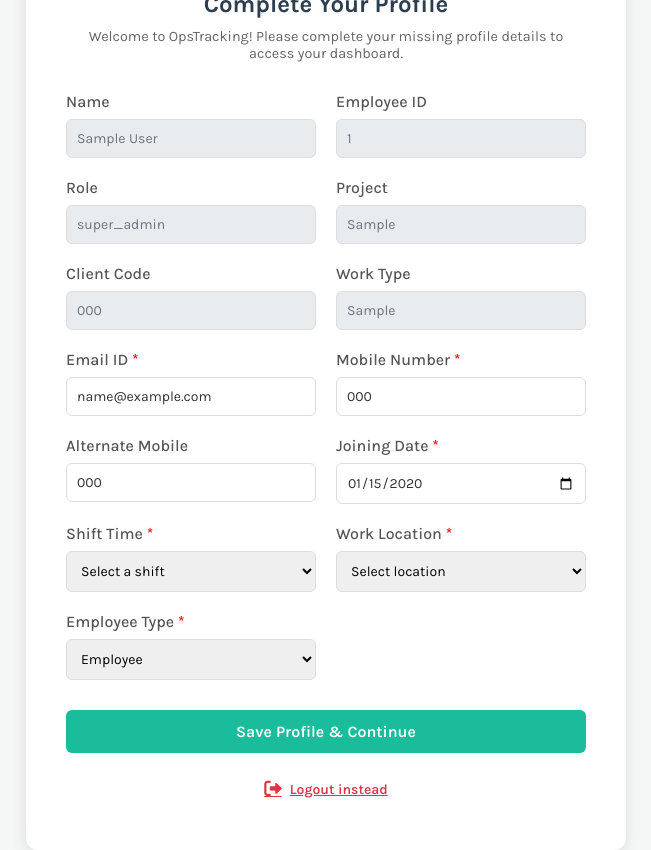
After one commit to harshalEagleX/operationsTrackingArdur, a Django app: page /profile-setup/ in a window 1280 px wide. The commit adds this page. Shown: the whole page, without its empty margins (314-965 px from the left). Run offline with Django 5.2, Linux system fonts and the light colour scheme; a user stored in the database is signed in; tables that the repository leaves empty hold one stand-in row (values such as "Sample post"); parts of the project's set-up code (start-up, migrations or seed data) failed here and were passed over.

Commit message:
feature/ashutosh

```diff
--- a/apps/accounts/views.py
+++ b/apps/accounts/views.py
@@ -121,6 +121,7 @@ class EmployeeViewSet(ServiceMixin, EnvelopeMixin, viewsets.ModelViewSet):
     search_fields = ["employee_id", "name", "email", "project", "designation"]
     ordering_fields = ["name", "employee_id", "role", "date_of_joining"]
     ordering = ["name"]
+    pagination_class = None
 
     def get_permissions(self):
         if self.action in ("list", "retrieve"):
--- a/pages/urls.py
+++ b/pages/urls.py
@@ -8,6 +8,7 @@ from pages.views import (
     SignupPage,
     SettingsPage,
     UserDashboardPage,
+    ProfileSetupPage,
 )
 
 app_name = "pages"
@@ -18,6 +19,7 @@ urlpatterns = [
     path("signup/", SignupPage.as_view(), name="signup"),
     path("dashboard/", DashboardPage.as_view(), name="dashboard"),
     path("userdashboard/", UserDashboardPage.as_view(), name="userdashboard"),
+    path("profile-setup/", ProfileSetupPage.as_view(), name="profile_setup"),
     path("settings/", SettingsPage.as_view(), name="settings"),
     path("chat/", ChatPage.as_view(), name="chat"),
 ]
--- a/pages/views.py
+++ b/pages/views.py
@@ -22,10 +22,61 @@ class BasePage(LoginRequiredMixin, TemplateView):
     login_url = "/login/"
     page_title = "OpsTracking"
 
+    def dispatch(self, request, *args, **kwargs):
+        if request.user.is_authenticated and not getattr(request.user, 'is_super_admin', False):
+            from apps.accounts.models import Employee
+            emp = Employee.objects.filter(employee_id=request.user.emp_id).first()
+            if emp:
+                # Mandatory fields required for completion
+                if not emp.email or not emp.phone or not emp.department or not emp.shift or not emp.date_of_joining:
+                    return redirect(reverse("pages:profile_setup"))
+        return super().dispatch(request, *args, **kwargs)
+
     def get_context_data(self, **kwargs):
         context = super().get_context_data(**kwargs)
         context.update(base_context(self.request, page_title=self.page_title))
         return context
+
+class ProfileSetupPage(LoginRequiredMixin, TemplateView):
+    """GET /profile-setup/ — mandatory profile completion on first login."""
+
+    template_name = "profile_setup.html"
+    login_url = "/login/"
+
+    def get_context_data(self, **kwargs):
+        context = super().get_context_data(**kwargs)
+        from apps.accounts.models import Employee
+        emp = Employee.objects.filter(employee_id=self.request.user.emp_id).first()
+        context.update(base_context(self.request, page_title="Complete Your Profile"))
+        context['employee'] = emp
+        return context
+
+    def post(self, request, *args, **kwargs):
+        from apps.accounts.models import Employee
+        emp = Employee.objects.filter(employee_id=request.user.emp_id).first()
+        if not emp:
+            return redirect(reverse("pages:home"))
+
+        # Save the mandatory fields
+        emp.email = request.POST.get("email", "").strip()
+        emp.phone = request.POST.get("phone", "").strip()
+        emp.alternate_phone = request.POST.get("alternate_phone", "").strip()
+        emp.shift = request.POST.get("shift", "").strip()
+        emp.department = request.POST.get("department", "").strip()
+
+        emp_type = request.POST.get("employee_type")
+        if emp_type:
+            emp.employee_type = emp_type
+
+        doj = request.POST.get("date_of_joining")
+        if doj:
+            emp.date_of_joining = doj
+
+        emp.save()
+
+        # After saving, redirect to home which will route them to their dashboard
+        return redirect(reverse("pages:home"))
+
 
 
 class LoginPage(TemplateView):
--- /dev/null
+++ b/templates/profile_setup.html
@@ -0,0 +1,196 @@
+<!DOCTYPE html>
+<html lang="en">
+<head>
+    <meta charset="UTF-8">
+    <meta name="viewport" content="width=device-width, initial-scale=1.0">
+    <title>{{ page_title }}</title>
+    <link rel="stylesheet" href="{{ static('styles/signup.css') }}">
+    <link rel="stylesheet" href="https://cdnjs.cloudflare.com/ajax/libs/font-awesome/6.0.0/css/all.min.css">
+    <link href="https://fonts.googleapis.com/css2?family=Karla:wght@300;400;500;600;700&display=swap" rel="stylesheet">
+    <style>
+        body {
+            font-family: 'Karla', sans-serif;
+            background: #f4f7f6;
+            display: flex;
+            justify-content: center;
+            align-items: center;
+            min-height: 100vh;
+            margin: 0;
+        }
+        .setup-container {
+            background: white;
+            padding: 40px;
+            border-radius: 12px;
+            box-shadow: 0 4px 15px rgba(0,0,0,0.1);
+            width: 100%;
+            max-width: 600px;
+        }
+        .setup-container h2 {
+            margin-top: 0;
+            color: #2c3e50;
+            text-align: center;
+            margin-bottom: 30px;
+        }
+        .form-grid {
+            display: grid;
+            grid-template-columns: 1fr 1fr;
+            gap: 20px;
+        }
+        .form-group {
+            display: flex;
+            flex-direction: column;
+        }
+        .form-group label {
+            margin-bottom: 8px;
+            font-weight: 500;
+            color: #555;
+        }
+        .form-group input, .form-group select {
+            padding: 10px;
+            border: 1px solid #ddd;
+            border-radius: 6px;
+            font-size: 14px;
+        }
+        .form-group input:disabled, .form-group select:disabled {
+            background: #e9ecef;
+            cursor: not-allowed;
+            color: #6c757d;
+        }
+        .btn-submit {
+            background: #1abc9c;
+            color: white;
+            border: none;
+            padding: 12px 20px;
+            border-radius: 6px;
+            font-size: 16px;
+            font-weight: 600;
+            cursor: pointer;
+            width: 100%;
+            margin-top: 30px;
+            transition: background 0.3s;
+        }
+        .btn-submit:hover {
+            background: #16a085;
+        }
+        /* Make it full width for single columns if needed */
+        .full-width {
+            grid-column: 1 / -1;
+        }
+    </style>
+</head>
+<body>
+
+<div class="setup-container">
+    <h2>Complete Your Profile</h2>
+    <p style="text-align: center; color: #666; margin-bottom: 30px; margin-top: -20px;">
+        Welcome to OpsTracking! Please complete your missing profile details to access your dashboard.
+    </p>
+
+    <form method="POST" action="{{ url('pages:profile_setup') }}">
+        {{ csrf_input }}
+
+        <div class="form-grid">
+            <!-- Pre-filled & Disabled -->
+            <div class="form-group">
+                <label>Name</label>
+                <input type="text" value="{{ employee.name }}" disabled>
+            </div>
+            <div class="form-group">
+                <label>Employee ID</label>
+                <input type="text" value="{{ employee.employee_id }}" disabled>
+            </div>
+            <div class="form-group">
+                <label>Role</label>
+                <input type="text" value="{{ employee.role }}" disabled>
+            </div>
+            <div class="form-group">
+                <label>Project</label>
+                <input type="text" value="{{ employee.project }}" disabled>
+            </div>
+            <div class="form-group">
+                <label>Client Code</label>
+                <input type="text" value="{{ employee.client_code }}" disabled>
+            </div>
+            <div class="form-group">
+                <label>Work Type</label>
+                <input type="text" value="{{ employee.work_type }}" disabled>
+            </div>
+
+            <!-- Mandatory Editable Fields -->
+            <div class="form-group">
+                <label>Email ID <span style="color:red">*</span></label>
+                <input type="email" name="email" value="{{ employee.email }}" required placeholder="Enter your email">
+            </div>
+            <div class="form-group">
+                <label>Mobile Number <span style="color:red">*</span></label>
+                <input type="text" name="phone" value="{{ employee.phone }}" required placeholder="Enter 10-digit number" pattern="\d{10,15}">
+            </div>
+            <div class="form-group">
+                <label>Alternate Mobile</label>
+                <input type="text" name="alternate_phone" value="{{ employee.alternate_phone }}" placeholder="Optional">
+            </div>
+            <div class="form-group">
+                <label>Joining Date <span style="color:red">*</span></label>
+                <input type="date" name="date_of_joining" value="{{ employee.date_of_joining|default('', True) }}" required>
+            </div>
+            <div class="form-group">
+                <label>Shift Time <span style="color:red">*</span></label>
+                <select name="shift" required>
+                    <option value="">Select a shift</option>
+                    <option value="Morning Shift" {% if employee.shift == 'Morning Shift' %}selected{% endif %}>Morning Shift (06:00 - 15:00)</option>
+                    <option value="General Shift" {% if employee.shift == 'General Shift' %}selected{% endif %}>General Shift (09:00 - 18:00)</option>
+                    <option value="Evening Shift" {% if employee.shift == 'Evening Shift' %}selected{% endif %}>Evening Shift (14:00 - 23:00)</option>
+                    <option value="Night Shift" {% if employee.shift == 'Night Shift' %}selected{% endif %}>Night Shift (21:00 - 06:00)</option>
+                </select>
+            </div>
+            <div class="form-group">
+                <label>Work Location <span style="color:red">*</span></label>
+                <select name="department" required>
+                    <option value="">Select location</option>
+                    <option value="Pune" {% if employee.department == 'Pune' %}selected{% endif %}>Pune</option>
+                    <option value="Betul" {% if employee.department == 'Betul' %}selected{% endif %}>Betul</option>
+                </select>
+            </div>
+            <div class="form-group">
+                <label>Employee Type <span style="color:red">*</span></label>
+                <select name="employee_type" required>
+                    <option value="">Select type</option>
+                    <option value="employee" {% if employee.employee_type == 'employee' %}selected{% endif %}>Employee</option>
+                    <option value="consultant" {% if employee.employee_type == 'consultant' %}selected{% endif %}>Consultant</option>
+                    <option value="freelancer" {% if employee.employee_type == 'freelancer' %}selected{% endif %}>Freelancer</option>
+                </select>
+            </div>
+        </div>
+
+        <button type="submit" class="btn-submit">Save Profile & Continue</button>
+    </form>
+
+    <div style="text-align: center; margin-top: 15px;">
+        <form id="logout-form" method="post" action="{{ url('api:accounts:logout') }}">
+            {{ csrf_input }}
+            <button type="submit" style="background: none; border: none; color: #dc3545; cursor: pointer; font-size: 14px; text-decoration: underline;">
+                <i class="fas fa-sign-out-alt"></i> Logout instead
+            </button>
+        </form>
+    </div>
+</div>
+
+<script>
+document.getElementById('logout-form').addEventListener('submit', function(e) {
+    e.preventDefault();
+    fetch(this.action, {
+        method: 'POST',
+        headers: {
+            'X-CSRFToken': document.querySelector('[name=csrfmiddlewaretoken]').value
+        }
+    }).then(res => {
+        window.location.href = "{{ url('pages:login') }}";
+    }).catch(err => {
+        console.error('Logout error:', err);
+        window.location.href = "{{ url('pages:login') }}";
+    });
+});
+</script>
+
+</body>
+</html>
```
Also changed, not shown: scripts/add_indexing_users.py (added, +129 -0 lines), static/js/admin/reports.js (+33 -33 lines), static/styles/dashboard-core.css (+11 -0 lines), static/styles/userdashboard.css (+10 -0 lines), templates/components/tabs_reports.html (+6 -3 lines), templates/dashboard.html (indentation only).
